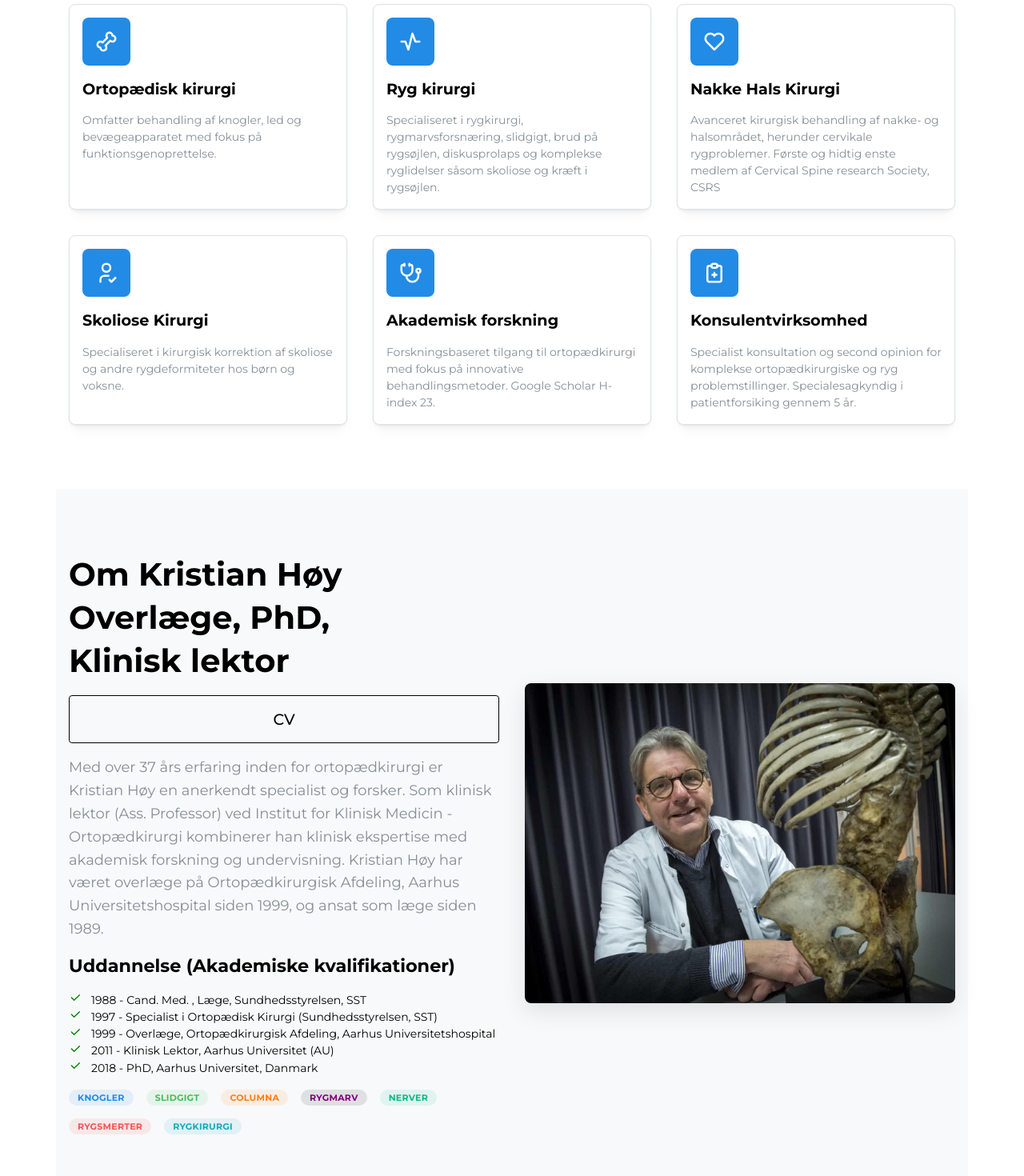
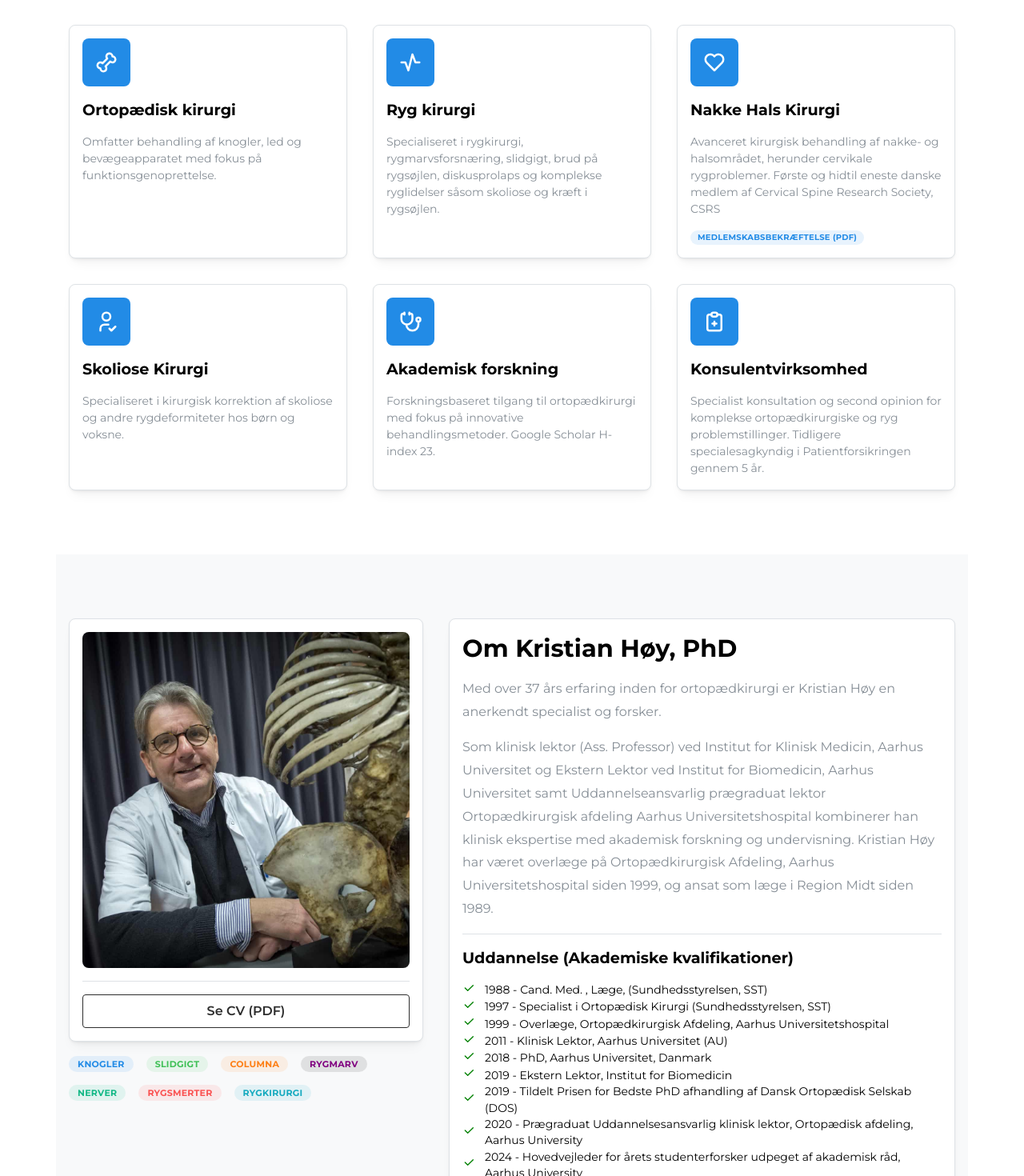
Before and after one commit to VerduijnPujol98/hjemmeside_laege, a Next.js app: page / in a window 1280 px wide. Shown: the part 1330-2800 px from the top of the page at 80% size. Built offline with nearby package versions, Linux system fonts and the light colour scheme; no server answers.

Commit message:
Content and layout updates: secure form link, footer name, Services corrections (CSRS + konsulent), About layout/bio/education, Insurance payment clarifications and badges, Contact specialties update

```diff
--- a/src/app/components/About.js
+++ b/src/app/components/About.js
@@ -1,60 +1,40 @@
-import { Container, Title, Text, Grid, GridCol, Box, Stack, List, ListItem, Badge, Group, Button } from '@mantine/core';
+import { Container, Title, Text, Grid, GridCol, Box, Stack, List, ListItem, Badge, Group, Button, Card, Divider } from '@mantine/core';
 import { IconCheck } from '@tabler/icons-react';
 
 export default function About() {
   return (
     <Container size="lg" py={{ base: 40, md: 80 }} style={{ backgroundColor: '#f8f9fa' }}>
-      <Grid gutter={{ base: 'lg', md: 'xl' }} align="center">
-        <GridCol span={{ base: 12, md: 6 }}>
-          <Stack gap={{ base: 'lg', md: 'xl' }}>
-            <Title order={2} size="2.5rem" fw={700} ta={{ base: 'center', md: 'left' }}>
-              Om Kristian Høy Overlæge, PhD, {<br></br>} Klinisk lektor
-            </Title>
+  <Grid gutter={{ base: 'lg', md: 'xl' }} align="flex-start">
+        {/* Left: Image card */}
+        <GridCol span={{ base: 12, md: 5 }}>
+          <Card withBorder shadow="sm" padding="md" radius="md">
+            <Box
+              h={{ base: 300, md: 420 }}
+              style={{
+                backgroundImage: 'url(/photos/about_section_picture.jpg?v=2)',
+                backgroundSize: 'cover',
+                backgroundPosition: 'center',
+                borderRadius: '8px'
+              }}
+            />
+            <Divider my="md" />
             <Button
               component="a"
               href="https://cvupload.au.dk/uploads/AU1716/finalnewfullcv.pdf"
               target="_blank"
               rel="noopener noreferrer"
-              size="xl"
+              size="md"
               variant="outline"
               color="dark"
               fullWidth
-              style={{
-                cursor: 'pointer',
-                height: '60px',
-                fontSize: '1.2rem',
-                fontWeight: 500,
-                color: 'black',
-                borderColor: 'black'
-              }}
+              style={{ cursor: 'pointer' }}
             >
-              CV
+              Se CV (PDF)
             </Button>
-            <Text size="lg" c="dimmed" ta={{ base: 'center', md: 'left' }} lh={1.6}>
-              Med over 37 års erfaring inden for ortopædkirurgi er Kristian Høy en anerkendt specialist
-              og forsker. Som klinisk lektor (Ass. Professor) ved Institut for Klinisk Medicin - Ortopædkirurgi
-              kombinerer han klinisk ekspertise med akademisk forskning og undervisning.
-              Kristian Høy har været overlæge på Ortopædkirurgisk Afdeling,
-              Aarhus Universitetshospital siden 1999, og ansat som læge siden 1989.
-            </Text>
-
-            <Stack gap={{ base: 'sm', md: 'md' }}>
-              <Title order={3} size="1.4rem" ta={{ base: 'center', md: 'left' }}>Uddannelse (Akademiske kvalifikationer)</Title>
-              <List
-                spacing={{ base: 'xs', md: 'sm' }}
-                size="sm"
-                icon={<IconCheck size={16} color="green" />}
-              >
-                <ListItem>1988 - Cand. Med. , Læge, Sundhedsstyrelsen, SST</ListItem>
-                <ListItem>1997 - Specialist i Ortopædisk Kirurgi (Sundhedsstyrelsen, SST)</ListItem>
-                <ListItem>1999 - Overlæge, Ortopædkirurgisk Afdeling, Aarhus Universitetshospital</ListItem>
-                <ListItem>2011 - Klinisk Lektor, Aarhus Universitet (AU)</ListItem>
-                <ListItem>2018 - PhD, Aarhus Universitet, Danmark</ListItem>
-              </List>
-            </Stack>
-
-            <Stack gap={{ base: 'sm', md: 'md' }}>
-              <Group gap={{ base: 'xs', md: 'sm' }} justify={{ base: 'center', md: 'flex-start' }}>
+          </Card>
+          {/* Move badges below the left box */}
+          <Stack gap={{ base: 'sm', md: 'md' }} mt={{ base: 14, md: 18 }}>
+            <Group gap={{ base: 'xs', md: 'sm' }} wrap="wrap">
               <Badge size="md" variant="light" color="blue">Knogler</Badge>
               <Badge size="md" variant="light" color="green">Slidgigt</Badge>
               <Badge size="md" variant="light" color="orange">Columna</Badge>
@@ -64,22 +44,44 @@ export default function About() {
               <Badge size="md" variant="light" color="cyan">Rygkirurgi</Badge>
             </Group>
           </Stack>
-          </Stack>
         </GridCol>
 
-        <GridCol span={{ base: 12, md: 6 }}>
-          <Box
-            h={{ base: 300, md: 400 }}
-            style={{
-              backgroundImage: 'url(/photos/about_section_picture.jpg?v=2)',
-              backgroundSize: 'cover',
-              backgroundPosition: 'center',
-              borderRadius: '8px',
-              boxShadow: '0 10px 30px rgba(0,0,0,0.1)'
-            }}
-          />
+        {/* Right: Content card with bio and education */}
+        <GridCol span={{ base: 12, md: 7 }}>
+          <Card withBorder shadow="sm" padding={{ base: 'md', md: 'lg' }} radius="md">
+            <Stack gap={{ base: 'lg', md: 'xl' }} style={{ minHeight: 0 }}>
+              <Title order={2} size="1.9rem" fw={700} ta={{ base: 'center', md: 'left' }}>
+                Om Kristian Høy, PhD
+              </Title>
+              <Stack gap={{ base: 'sm', md: 'md' }}>
+                <Text size="md" c="dimmed" ta={{ base: 'left', md: 'left' }} lh={1.8}>
+                  Med over 37 års erfaring inden for ortopædkirurgi er Kristian Høy en anerkendt specialist og forsker.
+                </Text>
+                <Text size="md" c="dimmed" ta={{ base: 'left', md: 'left' }} lh={1.8}>
+                  Som klinisk lektor (Ass. Professor) ved Institut for Klinisk Medicin, Aarhus Universitet og Ekstern Lektor ved Institut for Biomedicin, Aarhus Universitet samt Uddannelseansvarlig prægraduat lektor Ortopædkirurgisk afdeling Aarhus Universitetshospital kombinerer han klinisk ekspertise med akademisk forskning og undervisning. Kristian Høy har været overlæge på Ortopædkirurgisk Afdeling, Aarhus Universitetshospital siden 1999, og ansat som læge i Region Midt siden 1989.
+                </Text>
+              </Stack>
+              <Divider />
+              <Stack gap={{ base: 'sm', md: 'md' }}>
+                <Title order={3} size="1.2rem" ta={{ base: 'left', md: 'left' }}>Uddannelse (Akademiske kvalifikationer)</Title>
+                <List spacing={{ base: 'sm', md: 'md' }} size="sm" icon={<IconCheck size={16} color="green" />}>
+                  <ListItem>1988 - Cand. Med. , Læge, (Sundhedsstyrelsen, SST)</ListItem>
+                  <ListItem>1997 - Specialist i Ortopædisk Kirurgi (Sundhedsstyrelsen, SST)</ListItem>
+                  <ListItem>1999 - Overlæge, Ortopædkirurgisk Afdeling, Aarhus Universitetshospital</ListItem>
+                  <ListItem>2011 - Klinisk Lektor, Aarhus Universitet (AU)</ListItem>
+                  <ListItem>2018 - PhD, Aarhus Universitet, Danmark</ListItem>
+                  <ListItem>2019 - Ekstern Lektor, Institut for Biomedicin</ListItem>
+                  <ListItem>2019 - Tildelt Prisen for Bedste PhD afhandling af Dansk Ortopædisk Selskab (DOS)</ListItem>
+                  <ListItem>2020 - Prægraduat Uddannelsesansvarlig klinisk lektor, Ortopædisk afdeling, Aarhus University</ListItem>
+                  <ListItem>2024 - Hovedvejleder for årets studenterforsker udpeget af akademisk råd, Aarhus University</ListItem>
+                </List>
+              </Stack>
+            </Stack>
+          </Card>
         </GridCol>
       </Grid>
+
+
     </Container>
   );
 }
--- a/src/app/components/Footer.js
+++ b/src/app/components/Footer.js
@@ -13,10 +13,10 @@ export default function Footer() {
             {/* Doctor Information */}
             <Stack gap="xs" style={{ flex: 1, minWidth: 250 }}>
               <Text size="sm" fw={600} c="dark">
-                Dr. Kristian Høy, PhD
+                Kristian Høy, PhD
               </Text>
               <Text size="xs" c="dimmed">
-                Klinisk lektor, Institut for Klinisk Medicin - Ortopædkirurgi
+                Klinisk lektor, Aarhus Universitet
               </Text>
               <Text size="xs" c="dimmed">
                 Speciallæge i ortopædisk kirurgi
@@ -36,7 +36,7 @@ export default function Footer() {
           {/* Copyright */}
           <Group justify="center">
             <Text size="xs" c="dimmed" ta="center">
-              © {new Date().getFullYear()} Dr. Kristian Høy, PhD. Alle rettigheder forbeholdes.
+              © {new Date().getFullYear()} Kristian Høy, PhD. Alle rettigheder forbeholdes.
             </Text>
           </Group>
         </Stack>
--- a/src/app/components/Insurance.js
+++ b/src/app/components/Insurance.js
@@ -214,10 +214,11 @@ export default function Insurance() {
                   <Group gap="xs" align="flex-start">
                     <Badge size="xs" variant="light" color="orange">Myndighed</Badge>
                     <Text size="sm">
-                      Offentlige myndigheder kan bestille erklæringer i arbejdsskadessager.
-                    </Text>                    <Badge size="xs" variant="light" color="red">Privat</Badge>
+                      Offentlige myndigheder kan bestille erklæringer i arbejdsskadessager, og i givet fald betaler den rekvirenten dvs. myndigheden for erklæringen.
+                    </Text>
+                    <Badge size="xs" variant="light" color="red">Privat</Badge>
                     <Text size="sm">
-                     Ønsker du en vurdering eller second opinion vedrørende eventuelle behandlingsmuligheder, eller revurdering af konklusionerne fra en tidligere erklæring, skal du selv betaler for vurderingen.
+                      Ønsker du en vurdering eller second opinion vedrørende eventuelle behandlingsmuligheder, eller revurdering af konklusionerne fra en tidligere erklæring, betaler du selv for vurderingen.
                     </Text>
                   </Group>
                 </Stack>
@@ -315,16 +316,16 @@ export default function Insurance() {
               </GridCol>
               <GridCol span={{ base: 12, md: 4 }}>
                 <Stack gap="xs">
-                  <Badge variant="light" color="blue" size="sm">PhD i Ortopædi</Badge>
+                  <Badge variant="light" color="blue" size="sm">PhD i Ortopædisk Kirurgi</Badge>
                   <Badge variant="light" color="yellow" size="sm">5 års erfaring som specialesagkyndig</Badge>
-                  <Badge variant="light" color="yellow" size="sm">i patientforsikring.</Badge>
-                  <Badge variant="light" color="green" size="sm">37+ års erfaring</Badge>
+                  <Badge variant="light" color="yellow" size="sm">i PatientForsikringen (PF).</Badge>
+                  <Badge variant="light" color="green" size="sm">37+ års erfaring som læge</Badge>
                   <Group gap="xs" wrap="nowrap">
-                    <Badge variant="light" color="red" size="sm">Overlæge</Badge>
-                    <Badge variant="light" color="orange" size="sm">Klinisk lektor</Badge>
+                    <Badge variant="light" color="red" size="sm">Overlæge gennem 27 år</Badge>
+                    <Badge variant="light" color="orange" size="sm">Klinisk lektor (Ass Professor) 15 år.</Badge>
                   </Group>
-                  <Badge variant="light" color="cyan" size="sm" mt={10}>Deltager i den vestdanske døgndækket </Badge>
-                  <Badge variant="light" color="cyan" size="sm"> rygvagtsordning siden 1997</Badge>
+                  <Badge variant="light" color="cyan" size="sm" mt={10}>Vagthavende i det vestdanske døgnberedskab</Badge>
+                  <Badge variant="light" color="cyan" size="sm">for Rygmarvsskadede siden 1997</Badge>
 
                 </Stack>
               </GridCol>
--- a/src/app/components/Services.js
+++ b/src/app/components/Services.js
@@ -22,7 +22,9 @@ const services = [
   {
     icon: IconHeart,
     title: "Nakke Hals Kirurgi",
-    description: "Avanceret kirurgisk behandling af nakke- og halsområdet, herunder cervikale rygproblemer. Første og hidtig enste medlem af Cervical Spine research Society, CSRS"
+    description: "Avanceret kirurgisk behandling af nakke- og halsområdet, herunder cervikale rygproblemer. Første og hidtil eneste danske medlem af Cervical Spine Research Society, CSRS",
+    linkHref: "https://pure.au.dk/ws/portalfiles/portal/432650758/CSRS-ES_-_Membership_confirmation.pdf",
+    linkText: "Medlemskabsbekræftelse (PDF)"
   },
   {
     icon: IconUserCheck,
@@ -37,7 +39,7 @@ const services = [
   {
     icon: IconReportMedical,
     title: "Konsulentvirksomhed",
-    description: "Specialist konsultation og second opinion for komplekse ortopædkirurgiske og ryg problemstillinger. Specialesagkyndig i patientforsiking gennem 5 år."
+    description: "Specialist konsultation og second opinion for komplekse ortopædkirurgiske og ryg problemstillinger. Tidligere specialesagkyndig i Patientforsikringen gennem 5 år."
   }
 ];
 
@@ -138,6 +140,20 @@ export default function Services() {
                   <Text c="dimmed" size="sm" lh={1.5}>
                     {service.description}
                   </Text>
+                  {service.linkHref && (
+                    <Badge
+                      component="a"
+                      href={service.linkHref}
+                      target="_blank"
+                      rel="noopener noreferrer"
+                      variant="light"
+                      color="blue"
+                      size="sm"
+                      style={{ alignSelf: 'flex-start', cursor: 'pointer' }}
+                    >
+                      {service.linkText || 'Læs mere (PDF)'}
+                    </Badge>
+                  )}
                 </Stack>
               </Card>
             </GridCol>
```
Also changed, not shown: src/app/components/Contact.js (+34 -7 lines), src/app/components/Hero.js (+9 -9 lines). Lines whose indentation alone changed are shown as unchanged.
